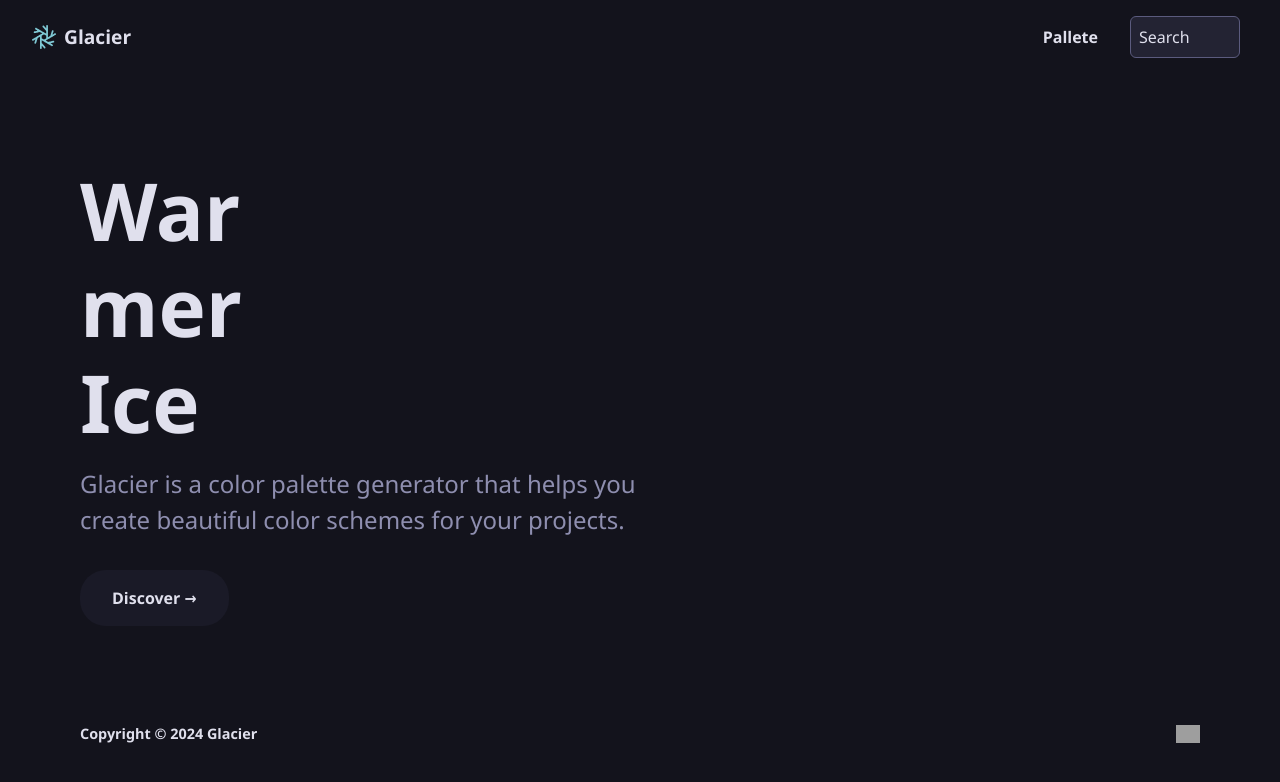
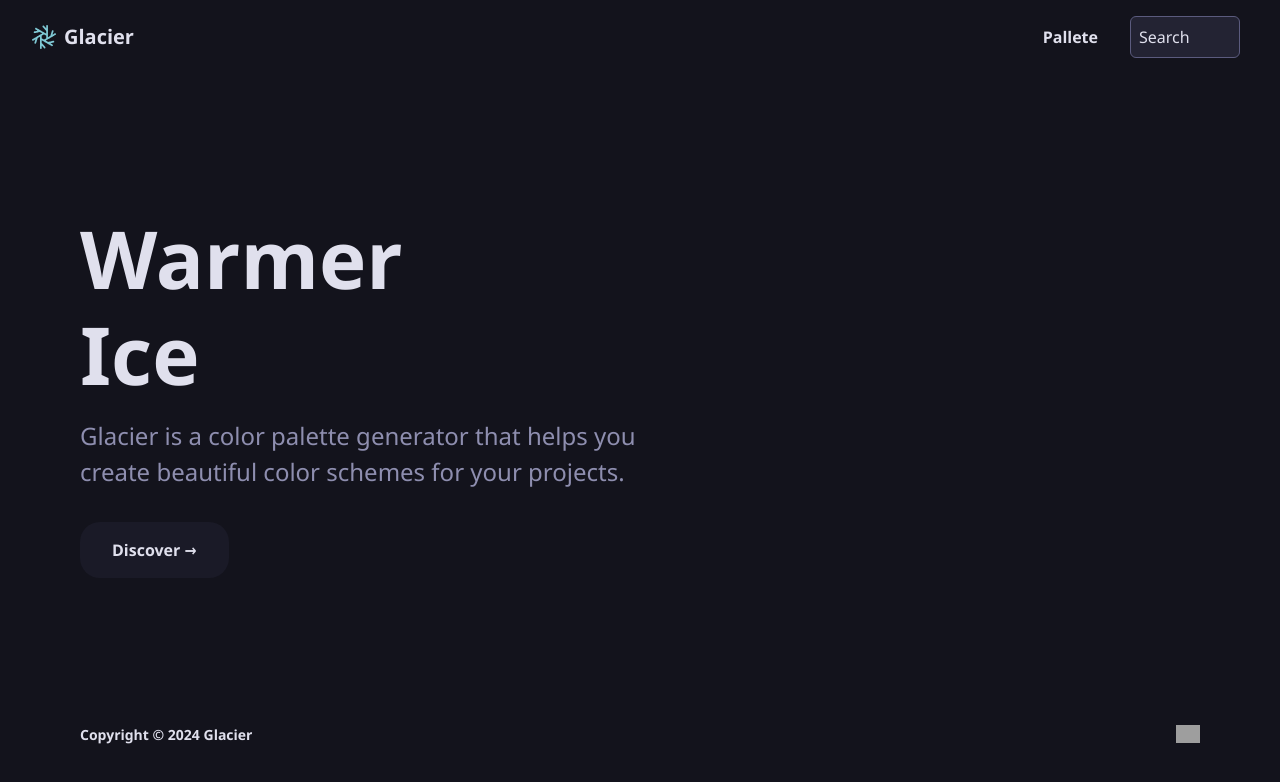
Before and after one commit to kuzanf3b/glacier, a Vue app: page /pallete in a window 1280 px wide. Shown: the top 782 px of the page. Built offline with nearby package versions, Linux system fonts and the light colour scheme; grey boxes are pictures that could not be loaded.

Commit message:
feat: Changed styling Home.vue, Navbar.vue and Footer.vue to use scss

```diff
--- a/src/components/Footer.vue
+++ b/src/components/Footer.vue
@@ -9,36 +9,28 @@
   </footer>
 </template>
 
-<style scoped>
-* {
-  margin: 0;
-  padding: 0;
-  box-sizing: border-box;
-}
+<style scoped lang="scss">
+@use "../assets/scss/variables" as *;
+@use "../assets/scss/mixins" as *;
 
 footer {
-  margin: 0;
-  display: flex;
-  justify-content: space-between;
-  align-items: center;
+  @include flex-between;
   height: 5vh;
-}
 
-footer p {
-  margin-left: 80px;
-  color: #E0E0ED;
-  font-size: 0.9rem;
-  font-weight: 600;
+  p {
+    margin-left: $sidebar-width;
+    color: var(--color-text);
+    font-size: $font-size-sm;
+    font-weight: $font-weight-semibold;
+  }
 }
 
 .icon {
-  display: flex;
-  justify-content: center;
-  align-items: center;
-}
+  @include flex-center;
 
-.icon img {
-  width: 24px;
-  margin-right: 80px;
+  img {
+    width: 24px;
+    margin-right: $sidebar-width;
+  }
 }
 </style>
--- a/src/components/Home.vue
+++ b/src/components/Home.vue
@@ -10,47 +10,43 @@
   </div>
 </template>
 
-<style scoped>
-* {
-  font-family: 'Segoe UI', Tahoma, Geneva, Verdana, sans-serif;
-  margin: 0;
-  padding: 0;
-}
+<style scoped lang="scss">
+@use "../assets/scss/variables" as *;
 
 .home {
-  margin: 0 80px;
+  margin: 0 $sidebar-width;
   display: flex;
   flex-direction: column;
   justify-content: center;
   align-items: start;
   height: 80vh;
-}
 
-.home h1 {
-  width: 200px;
-  font-size: 5rem;
-  color: #E0E0ED;
-  margin-bottom: 1rem;
-}
+  h1 {
+    width: 400px;
+    font-size: $font-size-4xl;
+    color: var(--color-text);
+    margin-bottom: $spacing-md;
+  }
 
-.home p {
-  width: 600px;
-  font-size: 1.5rem;
-  color: #8E8EAF;
-  margin-bottom: 2rem;
-}
+  p {
+    width: 600px;
+    font-size: $font-size-xl;
+    color: var(--color-subtle);
+    margin-bottom: $spacing-xl;
+  }
 
-.home a {
-  font-weight: 600;
-  color: #E0E0ED;
-  text-decoration: none;
-  padding: 1rem 2rem;
-  background-color: #1A1A27;
-  border-radius: 26px;
-}
+  a {
+    font-weight: $font-weight-semibold;
+    color: var(--color-text);
+    text-decoration: none;
+    padding: $spacing-md $spacing-xl;
+    background-color: var(--color-surface);
+    border-radius: $radius-xl;
+    transition: background-color $transition-base;
 
-.home a:hover {
-  background-color: #232333;
-  transition: all 0.3s ease;
+    &:hover {
+      background-color: var(--color-overlay);
+    }
+  }
 }
 </style>
--- a/src/components/Navbar.vue
+++ b/src/components/Navbar.vue
@@ -17,78 +17,72 @@
   </nav>
 </template>
 
-<style scoped>
-* {
-  margin: 0;
-  padding: 0;
-  box-sizing: border-box;
-}
+<style scoped lang="scss">
+@use "../assets/scss/variables" as *;
+@use "../assets/scss/mixins" as *;
 
 .navbar {
-  display: flex;
-  justify-content: space-between;
-  padding: 1rem;
+  @include flex-between;
+  padding: $spacing-md;
 }
 
 .navbar-start,
 .navbar-end {
-  padding: 0 1rem;
-  display: flex;
-  justify-content: center;
-  align-items: center;
+  @include flex-center;
+  padding: 0 $spacing-md;
 }
 
 .icon {
-  display: flex;
-  justify-content: center;
-  align-items: center;
-}
+  @include flex-center;
 
-.icon img {
-  width: 24px;
+  img {
+    width: 24px;
+  }
 }
 
 .navbar-item {
   text-decoration: none;
-  margin: 0 0.5rem;
-  color: #E0E0ED;
+  margin: 0 $spacing-sm;
+  color: var(--color-text);
 }
 
-.navbar-start:active {
-  box-shadow: 0 0 0 2px #F5C2E7;
-  border-radius: 6px;
+.navbar-start {
+  &:active {
+    box-shadow: 0 0 0 2px var(--color-petal);
+    border-radius: $radius-md;
+  }
+
+  .navbar-item {
+    border-radius: $radius-md;
+    font-size: $font-size-lg;
+    font-weight: $font-weight-bold;
+  }
 }
 
-.navbar-start .navbar-item,
-.icon {
-  border-radius: 6px;
-  font-size: 1.2rem;
-  font-weight: bold;
-}
+.navbar-end {
+  .navbar-item {
+    border-radius: $radius-md;
+    padding: $spacing-sm $spacing-md;
+    font-size: $font-size-base;
+    font-weight: $font-weight-semibold;
 
-.navbar-end .navbar-item {
-  border-radius: 6px;
-  padding: 0.5rem 1rem;
-  font-size: 1rem;
-  font-weight: 600;
-}
+    &:hover {
+      background-color: var(--color-surface);
+    }
+  }
 
-.navbar-end .navbar-item:hover {
-  background-color: #1A1A27;
-}
+  .search {
+    font-weight: $font-weight-regular;
+    width: 110px;
+    padding: $spacing-sm;
+    border: 1px solid var(--color-muted);
+    border-radius: $radius-md;
+    background-color: var(--color-overlay);
+    color: var(--color-text);
 
-.navbar-end .search {
-  font-weight: 400;
-  width: 110px;
-  padding: 0.5rem;
-  border: none;
-  border-radius: 6px;
-  background-color: #232333;
-  color: #E0E0ED;
-  border: solid 1px #5B5B7E;
-}
-
-.navbar-end .search::placeholder {
-  color: #E0E0ED;
+    &::placeholder {
+      color: var(--color-text);
+    }
+  }
 }
 </style>
```
